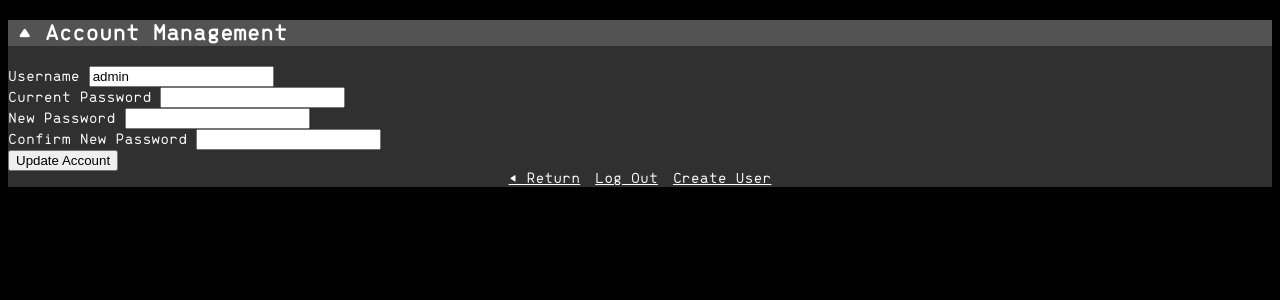
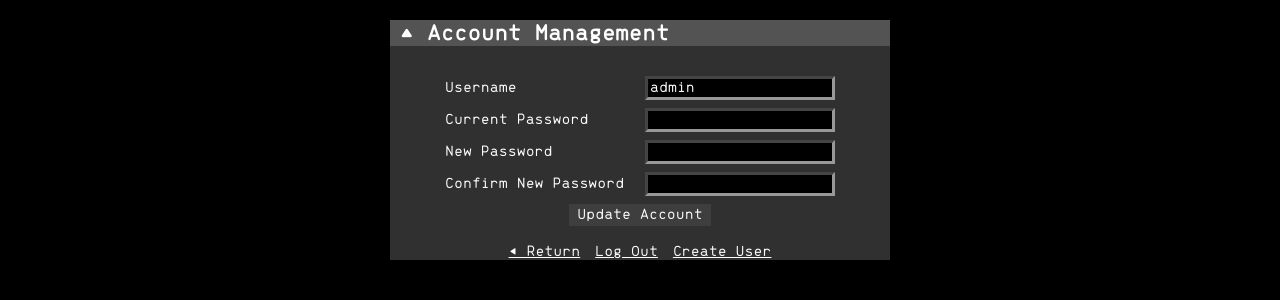
Before and after one commit to hmg3f/aos-nas-web, a Flask app: page /auth/account in a window 1280 px wide. Shown: the top 300 px of the page. Run offline with Flask 3, Linux system fonts and the light colour scheme; a user stored in the database is signed in.

Commit message:
input field style consistency
fixes #26

```diff
--- a/app/static/css/style.css
+++ b/app/static/css/style.css
@@ -317,6 +282,75 @@ body {
     margin-top: 5px;
 }
 
+#account-manager {
+    width: 500px;
+    margin: 0 auto;
+}
+
+#account-manager form {
+    padding: 10px;
+}
+
+#account-manager .form-group {
+    display: flex;
+    align-items: center;
+    margin-bottom: 8px;
+    justify-content: center;
+}
+
+#account-manager .form-group label {
+    width: 200px;
+}
+
+input[type=password],
+input[type=text] {
+    background-color: #000;
+    font-family: Brass Mono, Monospace;
+    font-size: 1rem;
+    color: #fff;
+    border: 3px inset #989898;
+}
+
+input[type=password]:focus,
+input[type=text]:focus {
+    outline: none;
+}
+
+select {
+    background-color: #3e3e3e;
+    border: 2px solid #3e3e3e;
+    font-family: Brass Mono, Monospace;
+    font-size: 1rem;
+    color: #fff;
+}
+
+select:hover {
+    cursor: pointer;
+}
+
+input[type=file] {
+    font-family: Brass Mono, Monospace;
+    font-size: 1rem;
+}
+
+input[type=submit],
+input[type=file]::file-selector-button,
+button {
+    background-color: #3e3e3e;
+    border: 2px solid #3e3e3e;
+    font-family: Brass Mono, Monospace;
+    font-size: 1rem;
+    color: #fff;
+}
+
+input[type=submit]:hover,
+input[type=file]::file-selector-button:hover,
+button:hover {
+    background-color: #646464;
+    border: 2px solid #646464;
+    cursor: pointer;
+}
+
 
 /* Styling added by Jacob for System Performance page */
 
```
Also changed, not shown: other parts of app/static/css/style.css (+5 -40 lines), app/templates/file-viewer.html (+14 -11 lines), app/static/asset/folder.svg (added).
